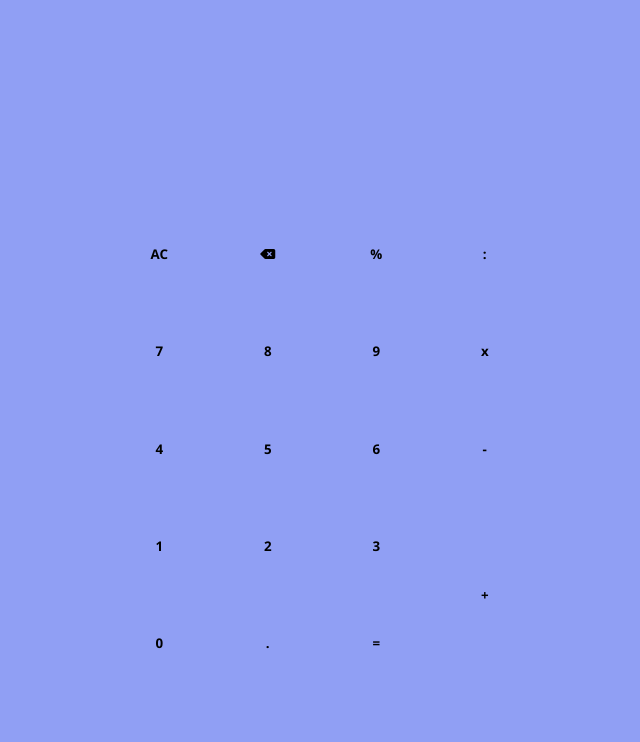
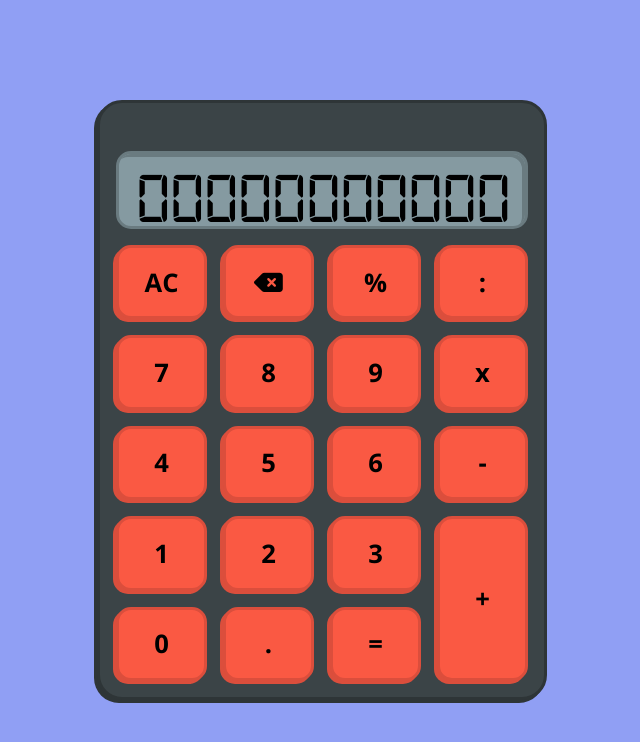
Before and after one commit to Debesta/Calculator, a plain HTML site: page index.html in a window 1280 px wide. Shown: the whole page, without its empty margins (318-958 px from the left). Drawn offline with Linux system fonts and the light colour scheme.

Commit message:
styles for everything, added new animation for buttons

```diff
--- a/index.html
+++ b/index.html
@@ -10,7 +10,7 @@
 <body>
     <div class="calculator">
         <div class="calculator__screen calculator__row-1 calculator__column-1-4">
-            <p class="calculator__screen-text"></p>
+            <p class="calculator__screen-text">00000000000</p>
         </div>
         <button class="calculator__btn calculator__row-2 calculator__column-1">AC</button>
         <button class="calculator__btn calculator__row-2 calculator__column-2"><i class="fa-solid fa-delete-left"></i></button>
--- a/sass/colors/_index.scss
+++ b/sass/colors/_index.scss
@@ -1,5 +1,8 @@
 $first: #909ff4;
 $second: #3b4447;
+$second-darker: #2e3537;
 $third: #fa5943;
+$third-darker: #db4e3c;
 $fourth: #859aa1;
+$fourth-darker: #6a7b80;
 $fifth: #ededed;
--- a/sass/main.scss
+++ b/sass/main.scss
@@ -18,14 +18,41 @@ body{
     gap: 1em;
     width: 100%;
     height: 600px;
-    padding: 1em;
+    padding: 3em 1em 1em;
+    border: 3px solid $second-darker;
+    border-radius: 25px;
+    box-shadow: -3px 3px 0 $second-darker;
+    background-color: $second;
 
     &__btn{
+        border: 3px solid $third-darker;
+        border-radius: 15px;
+        box-shadow: -3px 3px 0 $third-darker;
         font-family: 'Open Sans', sans-serif;
+        font-size: 1.6rem;
+        background-color: $third;
+        transition: box-shadow .1s, transform .1s;
+
+        &:hover{
+            box-shadow: none;
+            transform: translate(-3px, 3px)
+        }
     }
 
     &__screen{
+        display: flex;
+        justify-content: flex-end;
+        align-items: center;
+        border: 3px solid $fourth-darker;
+        border-radius: 15px;
+        box-shadow: inset -3px 3px 0 $fourth-darker;
         font-family: 'Digital-7', monospace;
+        background-color: $fourth;
+    }
+
+    &__screen-text{
+        padding: 0 .2em;
+        font-size: 4.5rem;
     }
 
     &__column-1{
```
Also changed, not shown: css/main.css, 1 other file.
